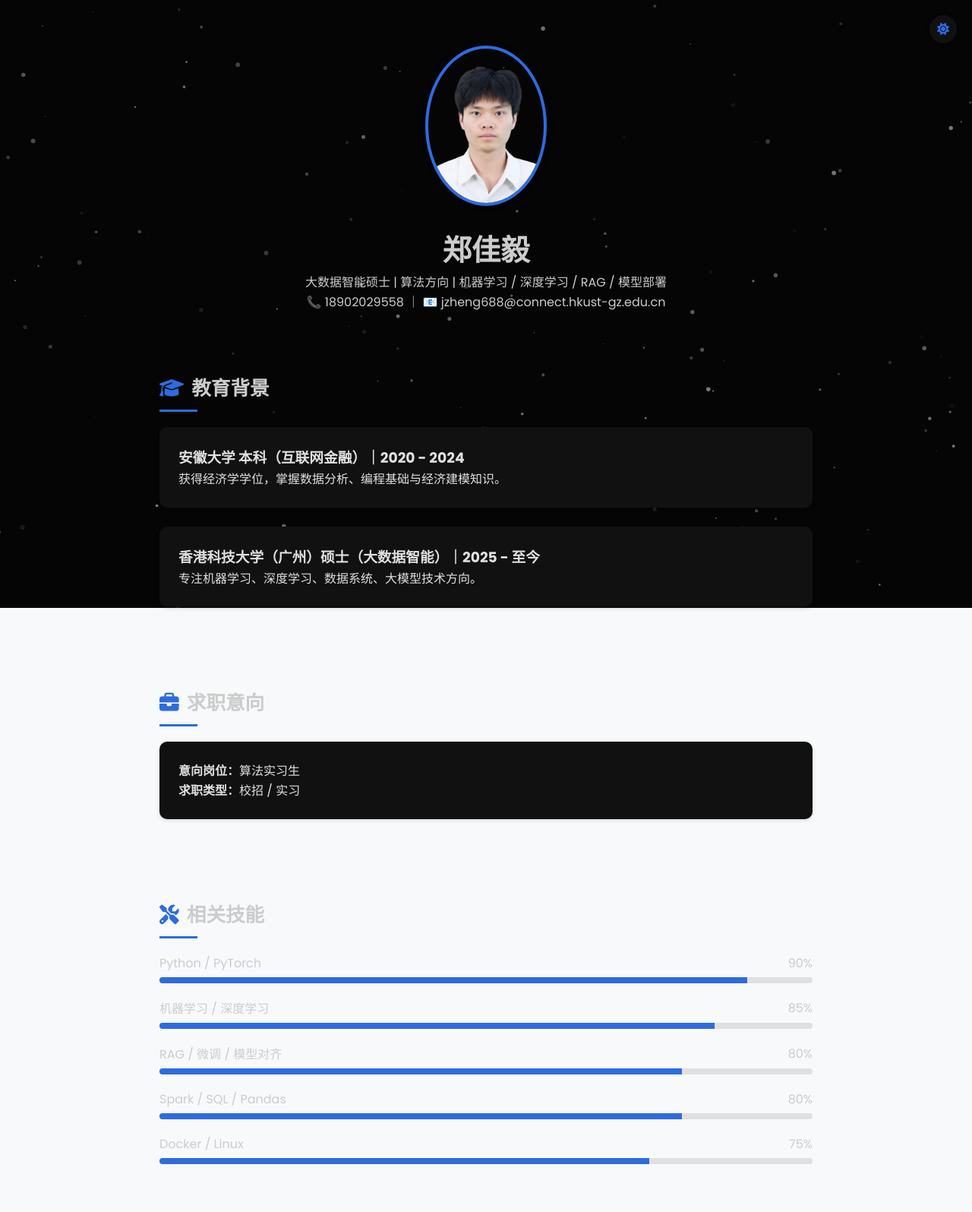
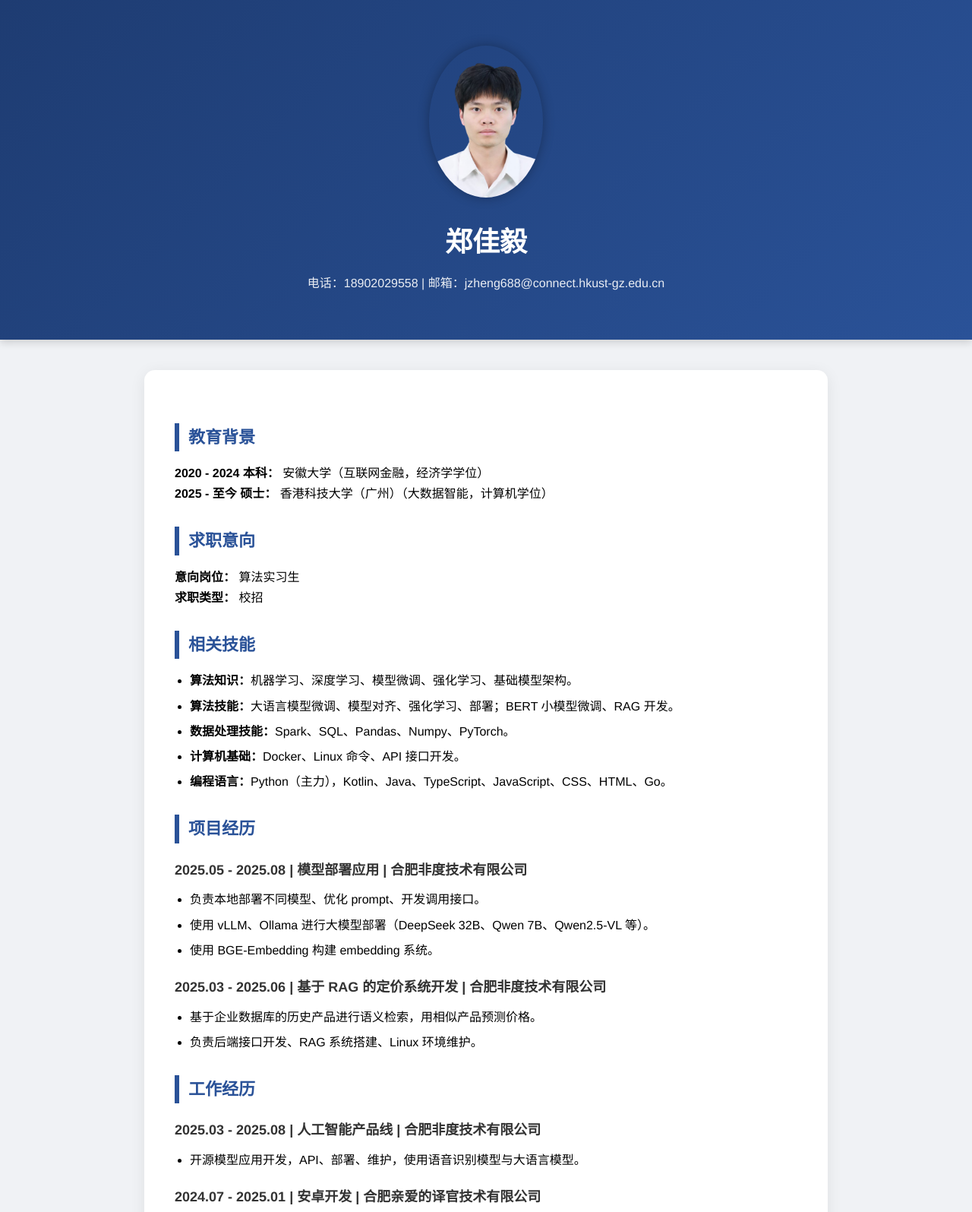
Before and after one commit to zizzey2002/zizzey2002.github.io, a plain HTML site: page index.html in a window 1280 px wide. Shown: the top 1595 px of the page at 76% size. Drawn offline with nearby package versions, Linux system fonts and the light colour scheme.

Commit message:
Refactor index.html for layout and style updates
Refactor HTML structure and styles for improved layout and readability.

```diff
--- a/index.html
+++ b/index.html
@@ -2,320 +2,174 @@
 <html lang="zh-CN">
 <head>
     <meta charset="UTF-8">
-  <meta name="viewport" content="width=device-width, initial-scale=1.0">
     <title>郑佳毅 - 个人主页</title>
 
-  <!-- 字体 & 图标 -->
-  <link href="https://fonts.googleapis.com/css2?family=Poppins:wght@400;700&display=swap" rel="stylesheet">
-  <link rel="stylesheet" href="https://cdnjs.cloudflare.com/ajax/libs/font-awesome/6.4.0/css/all.min.css">
-  <link rel="stylesheet" href="https://cdnjs.cloudflare.com/ajax/libs/aos/2.3.4/aos.css">
-
     <style>
-    * { margin: 0; padding: 0; box-sizing: border-box; }
-    html, body {
-      width: 100%; height: 100%;
-      font-family: 'Poppins', 'Microsoft YaHei', sans-serif;
-      background: var(--bg-color);
-      color: var(--text-color);
-      scroll-behavior: smooth;
+        * {
+            margin: 0;
+            padding: 0;
+            box-sizing: border-box;
         }
 
-    /* ---------- 全局主题变量 ---------- */
-    :root {
-      --bg-color: #f7f9fa;     /* 更高级的冷白背景 */
-      --text-color: #333;
-      --card-bg: #fff;
-      --card-text: #333;
-      --primary-color: #2d6cdf; /* 高级蓝，沉稳 */
-    }
-    body.dark-mode {
-      --bg-color: #050505;
-      --text-color: #ccc;
-      --card-bg: #111111;
-      --card-text: #e0e0e0;
+        body {
+            font-family: "Helvetica Neue", Arial, sans-serif;
+            background: #f0f2f5;
+            line-height: 1.7;
         }
 
-    /* ---------- 背景效果 ---------- */
-    #particles-js, #bg-gradient {
-      position: fixed; top: 0; left: 0;
-      width: 100%; height: 100%;
-      pointer-events: none;
+        /* ---------- Header 区域 ---------- */
+        .header {
+            padding: 60px 20px;
+            background: linear-gradient(135deg, #1e3c72, #2a5298);
+            color: white;
+            text-align: center;
+            box-shadow: 0 4px 10px rgba(0,0,0,0.15);
         }
 
-    /* 白天模式：改成更高级的蓝绿渐变 */
-    #bg-gradient {
-      background: linear-gradient(
-        -45deg,
-        #dfe9f3,
-        #c7e7e0,
-        #e8eef3,
-        #d7e3f0
-      );
-      background-size: 300% 300%;
-      animation: gradientBG 16s ease infinite;
+        .header img {
+            width: 150px;
+            border-radius: 50%;
+            margin-bottom: 20px;
+            box-shadow: 0 0 15px rgba(0,0,0,0.3);
+            transition: transform .4s ease;
+        }
+        .header img:hover {
+            transform: scale(1.05);
         }
 
-    @keyframes gradientBG {
-      0% { background-position: 0% 50%; }
-      50% { background-position: 100% 50%; }
-      100% { background-position: 0% 50%; }
+        .header h1 {
+            font-size: 36px;
+            margin-bottom: 10px;
+            font-weight: 600;
         }
 
-    body.dark-mode #bg-gradient { display: none; }
-    body:not(.dark-mode) #particles-js {
-  position: fixed;
-  top: 0;
-  left: 0;
-  width: 100%;
-  height: 300vh;   /* 页面越长你就越调高 */
-  background-color: #000;
-  pointer-events: none;
+        .header p {
+            font-size: 16px;
+            opacity: 0.9;
         }
 
-    /* ---------- 内容布局 ---------- */
-    #main-content { position: relative; z-index: 1; }
-    .container { max-width: 900px; margin: 0 auto; padding: 40px 20px; }
-    header.container { text-align: center; padding-top: 60px; }
-
-    .avatar {
-      width: 160px;
-      border-radius: 50%;
-      border: 4px solid var(--primary-color);
-      box-shadow: 0 0 10px rgba(0,0,0,0.2);
+        /* ---------- 主体容器 ---------- */
+        .container {
+            width: 85%;
+            max-width: 900px;
+            margin: 40px auto;
+            background: white;
+            padding: 40px;
+            border-radius: 14px;
+            box-shadow: 0 4px 20px rgba(0,0,0,0.08);
+            animation: fadeIn 0.8s ease;
         }
 
-    h1 { font-size: 2.4em; margin-top: 20px; }
-    h2 {
-      font-size: 1.6em;
-      margin-bottom: 20px;
-      position: relative;
-      display: inline-block;
-    }
-    h2 i { color: var(--primary-color); margin-right: 0.4em; }
-    h2::after {
-      content: "";
-      width: 50px; height: 3px;
-      background: var(--primary-color);
-      display: block;
-      margin-top: 8px;
+        @keyframes fadeIn {
+            from { opacity: 0; transform: translateY(20px); }
+            to   { opacity: 1; transform: translateY(0); }
         }
 
-    .card {
-      background: var(--card-bg);
-      color: var(--card-text);
-      border-radius: 10px;
-      padding: 25px;
-      margin-bottom: 25px;
-      box-shadow: 0 2px 5px rgba(0,0,0,0.12);
-      transition: 0.3s;
-    }
-    .card:hover {
-      transform: translateY(-4px);
-      box-shadow: 0 4px 15px rgba(0,0,0,0.18);
+        h2 {
+            color: #2a5298;
+            font-size: 22px;
+            border-left: 6px solid #2a5298;
+            padding-left: 12px;
+            margin-top: 30px;
+            margin-bottom: 15px;
         }
 
-    /* ---------- 技能进度条 ---------- */
-    .skill-item { margin-bottom: 20px; }
-    .skill-top { display: flex; justify-content: space-between; margin-bottom: 6px; }
-    .skill-bar { background: #e0e0e0; border-radius: 4px; overflow: hidden; }
-    .bar {
-      height: 8px; width: 0%;
-      background: var(--primary-color);
-      transition: width 1.5s;
+        h3 {
+            margin-top: 20px;
+            margin-bottom: 8px;
+            color: #333;
+            font-size: 18px;
         }
 
-    /* ---------- 主题切换按钮 ---------- */
-    .theme-toggle {
-      position: fixed;
-      top: 20px; right: 20px;
-      z-index: 99;
-      padding: 10px;
-      border-radius: 50%;
-      background: var(--card-bg);
+        .info-box {
+            font-size: 16px;
+        }
+
+        ul {
+            margin-top: 10px;
+            padding-left: 20px;
+        }
+
+        li {
+            margin-bottom: 6px;
+        }
+
+        /* 分割线更柔和 */
+        hr {
             border: none;
-      box-shadow: 0 0 6px rgba(0,0,0,0.15);
-      cursor: pointer;
+            border-top: 1px solid #eee;
+            margin: 25px 0;
         }
-    .theme-toggle i { color: var(--primary-color); font-size: 1.2em; }
     </style>
+
 </head>
 
-<body class="dark-mode">
+<body>
 
-<div id="particles-js"></div>
-<div id="bg-gradient"></div>
-
-<main id="main-content">
-
-  <!-- 个人简介 -->
-  <header class="container" data-aos="fade-up">
-    <img src="selfish.png" alt="Avatar" class="avatar" data-aos="fade-down">
-    <h1 data-aos="fade-up">郑佳毅</h1>
-    <p data-aos="fade-up" data-aos-delay="150">
-      大数据智能硕士 | 算法方向 | 机器学习 / 深度学习 / RAG / 模型部署
-    </p>
-    <p data-aos="fade-up" data-aos-delay="200">
-      📞 18902029558 ｜ 📧 jzheng688@connect.hkust-gz.edu.cn
-    </p>
-  </header>
-
-  <!-- 教育背景 -->
-  <section class="container">
-    <h2 data-aos="fade-up"><i class="fas fa-graduation-cap"></i>教育背景</h2>
-
-    <div class="card" data-aos="fade-up">
-      <h3>安徽大学 本科（互联网金融）｜2020 - 2024</h3>
-      <p>获得经济学学位，掌握数据分析、编程基础与经济建模知识。</p>
+<!-- ---------- Header ---------- -->
+<div class="header">
+    <img src="selfish.png" alt="Avatar">
+    <h1>郑佳毅</h1>
+    <p>电话：18902029558 | 邮箱：jzheng688@connect.hkust-gz.edu.cn</p>
 </div>
 
-    <div class="card" data-aos="fade-up" data-aos-delay="100">
-      <h3>香港科技大学（广州）硕士（大数据智能）｜2025 - 至今</h3>
-      <p>专注机器学习、深度学习、数据系统、大模型技术方向。</p>
-    </div>
-  </section>
+<!-- ---------- Main Content ---------- -->
+<div class="container">
 
-  <!-- 求职意向 -->
-  <section class="container">
-    <h2 data-aos="fade-up"><i class="fas fa-briefcase"></i>求职意向</h2>
-    <div class="card" data-aos="fade-up">
-      <p><strong>意向岗位：</strong>算法实习生</p>
-      <p><strong>求职类型：</strong>校招 / 实习</p>
-    </div>
-  </section>
-
-  <!-- 技能 -->
-  <section id="skills" class="container">
-    <h2 data-aos="fade-up"><i class="fas fa-tools"></i>相关技能</h2>
-
-    <!-- 技能列表 -->
-    <div class="skill-item" data-aos="fade-up">
-      <div class="skill-top"><span>Python / PyTorch</span><span>90%</span></div>
-      <div class="skill-bar"><div class="bar" data-percent="90"></div></div>
+    <h2>教育背景</h2>
+    <div class="info-box">
+        <p><strong>2020 - 2024 本科：</strong> 安徽大学（互联网金融，经济学学位）</p>
+        <p><strong>2025 - 至今 硕士：</strong> 香港科技大学（广州）（大数据智能，计算机学位）</p>
     </div>
 
-    <div class="skill-item" data-aos="fade-up">
-      <div class="skill-top"><span>机器学习 / 深度学习</span><span>85%</span></div>
-      <div class="skill-bar"><div class="bar" data-percent="85"></div></div>
+    <h2>求职意向</h2>
+    <div class="info-box">
+        <p><strong>意向岗位：</strong> 算法实习生</p>
+        <p><strong>求职类型：</strong> 校招</p>
     </div>
 
-    <div class="skill-item" data-aos="fade-up">
-      <div class="skill-top"><span>RAG / 微调 / 模型对齐</span><span>80%</span></div>
-      <div class="skill-bar"><div class="bar" data-percent="80"></div></div>
+    <h2>相关技能</h2>
+    <ul>
+        <li><strong>算法知识：</strong>机器学习、深度学习、模型微调、强化学习、基础模型架构。</li>
+        <li><strong>算法技能：</strong>大语言模型微调、模型对齐、强化学习、部署；BERT 小模型微调、RAG 开发。</li>
+        <li><strong>数据处理技能：</strong>Spark、SQL、Pandas、Numpy、PyTorch。</li>
+        <li><strong>计算机基础：</strong>Docker、Linux 命令、API 接口开发。</li>
+        <li><strong>编程语言：</strong>Python（主力），Kotlin、Java、TypeScript、JavaScript、CSS、HTML、Go。</li>
+    </ul>
+
+    <h2>项目经历</h2>
+
+    <h3>2025.05 - 2025.08 | 模型部署应用 | 合肥非度技术有限公司</h3>
+    <ul>
+        <li>负责本地部署不同模型、优化 prompt、开发调用接口。</li>
+        <li>使用 vLLM、Ollama 进行大模型部署（DeepSeek 32B、Qwen 7B、Qwen2.5-VL 等）。</li>
+        <li>使用 BGE-Embedding 构建 embedding 系统。</li>
+    </ul>
+
+    <h3>2025.03 - 2025.06 | 基于 RAG 的定价系统开发 | 合肥非度技术有限公司</h3>
+    <ul>
+        <li>基于企业数据库的历史产品进行语义检索，用相似产品预测价格。</li>
+        <li>负责后端接口开发、RAG 系统搭建、Linux 环境维护。</li>
+    </ul>
+
+    <h2>工作经历</h2>
+
+    <h3>2025.03 - 2025.08 | 人工智能产品线 | 合肥非度技术有限公司</h3>
+    <ul>
+        <li>开源模型应用开发，API、部署、维护，使用语音识别模型与大语言模型。</li>
+    </ul>
+
+    <h3>2024.07 - 2025.01 | 安卓开发 | 合肥亲爱的译官技术有限公司</h3>
+    <ul>
+        <li>开发翻译软件移动端，使用 Java、Kotlin；负责 UI 设计、Bug 修复。</li>
+    </ul>
+
+    <h2>自我评价</h2>
+    <p class="info-box">
+        关注前沿计算体系结构，阅读新型网络架构探索未来计算技术创新应用方向。
+    </p>
+
 </div>
-
-    <div class="skill-item" data-aos="fade-up">
-      <div class="skill-top"><span>Spark / SQL / Pandas</span><span>80%</span></div>
-      <div class="skill-bar"><div class="bar" data-percent="80"></div></div>
-    </div>
-
-    <div class="skill-item" data-aos="fade-up">
-      <div class="skill-top"><span>Docker / Linux</span><span>75%</span></div>
-      <div class="skill-bar"><div class="bar" data-percent="75"></div></div>
-    </div>
-  </section>
-
-  <!-- 项目经历 -->
-  <section class="container">
-    <h2 data-aos="fade-up"><i class="fas fa-folder-open"></i>项目经历</h2>
-
-    <div class="card" data-aos="fade-up">
-      <h3>模型部署应用｜合肥非度技术有限公司｜2025.05 - 2025.08</h3>
-      <ul>
-        <li>负责本地部署 DeepSeek、Qwen、Qwen2.5-VL 等模型。</li>
-        <li>使用 vLLM、Ollama 构建推理服务与 API。</li>
-        <li>构建企业级 BGE-Embedding 检索系统。</li>
-      </ul>
-    </div>
-
-    <div class="card" data-aos="fade-up" data-aos-delay="100">
-      <h3>基于 RAG 的定价系统｜合肥非度技术有限公司｜2025.03 - 2025.06</h3>
-      <ul>
-        <li>基于历史产品语义检索实现智能定价。</li>
-        <li>负责后端接口开发、RAG 架构搭建。</li>
-        <li>维护 Linux 环境与部署流程。</li>
-      </ul>
-    </div>
-  </section>
-
-  <!-- 工作经历 -->
-  <section class="container">
-    <h2 data-aos="fade-up"><i class="fas fa-briefcase"></i>工作经历</h2>
-
-    <div class="card" data-aos="fade-up">
-      <h3>人工智能产品线｜合肥非度技术有限公司｜2025.03 - 2025.08</h3>
-      <ul>
-        <li>使用语音识别模型 + 大语言模型构建 AI 应用。</li>
-        <li>开发 API、维护部署环境。</li>
-      </ul>
-    </div>
-
-    <div class="card" data-aos="fade-up" data-aos-delay="100">
-      <h3>安卓开发｜合肥亲爱的译官技术有限公司｜2024.07 - 2025.01</h3>
-      <ul>
-        <li>使用 Java/Kotlin 开发移动端翻译应用。</li>
-        <li>负责 UI 设计与功能维护。</li>
-      </ul>
-    </div>
-  </section>
-
-  <!-- 自我评价 -->
-  <section class="container">
-    <h2 data-aos="fade-up"><i class="fas fa-user"></i>自我评价</h2>
-    <div class="card" data-aos="fade-up">
-      <p>关注前沿计算体系结构，持续学习网络架构、未来计算技术与大模型相关方向。</p>
-      <p>对新技术保持强烈好奇心，能够快速接收并消化新知识。</p>
-    </div>
-  </section>
-
-</main>
-
-<!-- 主题切换按钮 -->
-<button id="theme-toggle" class="theme-toggle"><i id="theme-icon" class="fas fa-sun"></i></button>
-
-<!-- JS：Particles、AOS、技能条动画、主题切换 -->
-<script src="https://cdnjs.cloudflare.com/ajax/libs/particles.js/2.0.0/particles.min.js"></script>
-<script src="https://cdnjs.cloudflare.com/ajax/libs/aos/2.3.4/aos.js"></script>
-<script>
-AOS.init({ duration: 800, once: true });
-
-/* 粒子效果 */
-particlesJS("particles-js", {
-  "particles": {
-    "number": { "value": 140 },
-    "color": { "value": "#ffffff" },
-    "shape": { "type": "circle" },
-    "opacity": { "value": 0.5, "random": true },
-    "size": { "value": 3, "random": true },
-    "line_linked": { "enable": false },
-    "move": { "enable": true, "speed": 0.6, "random": true }
-  }
-});
-
-/* 技能条动画 */
-document.addEventListener('DOMContentLoaded', () => {
-  const section = document.getElementById('skills');
-  const bars = document.querySelectorAll('.bar');
-
-  const observer = new IntersectionObserver((entries) => {
-    if (entries[0].isIntersecting) {
-      bars.forEach(bar => bar.style.width = bar.dataset.percent + '%');
-      observer.disconnect();
-    }
-  }, { threshold: 0.3 });
-
-  observer.observe(section);
-});
-
-/* 主题切换 */
-const toggleBtn = document.getElementById('theme-toggle');
-const icon = document.getElementById('theme-icon');
-
-toggleBtn.addEventListener('click', () => {
-  document.body.classList.toggle('dark-mode');
-  icon.classList = document.body.classList.contains('dark-mode')
-    ? 'fas fa-sun' : 'fas fa-moon';
-});
-</script>
 
 </body>
 </html>
```
Lines whose indentation alone changed are shown as unchanged.
